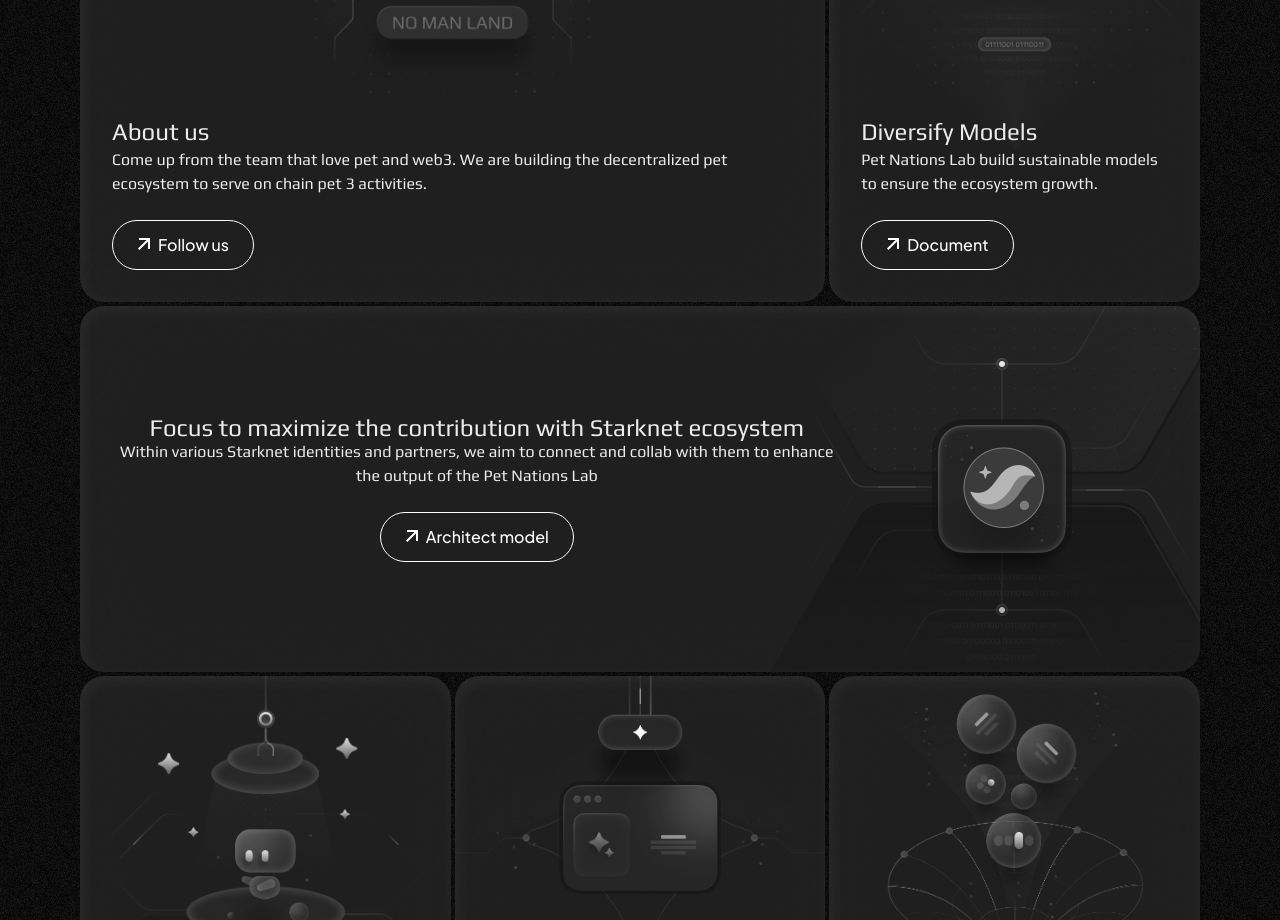
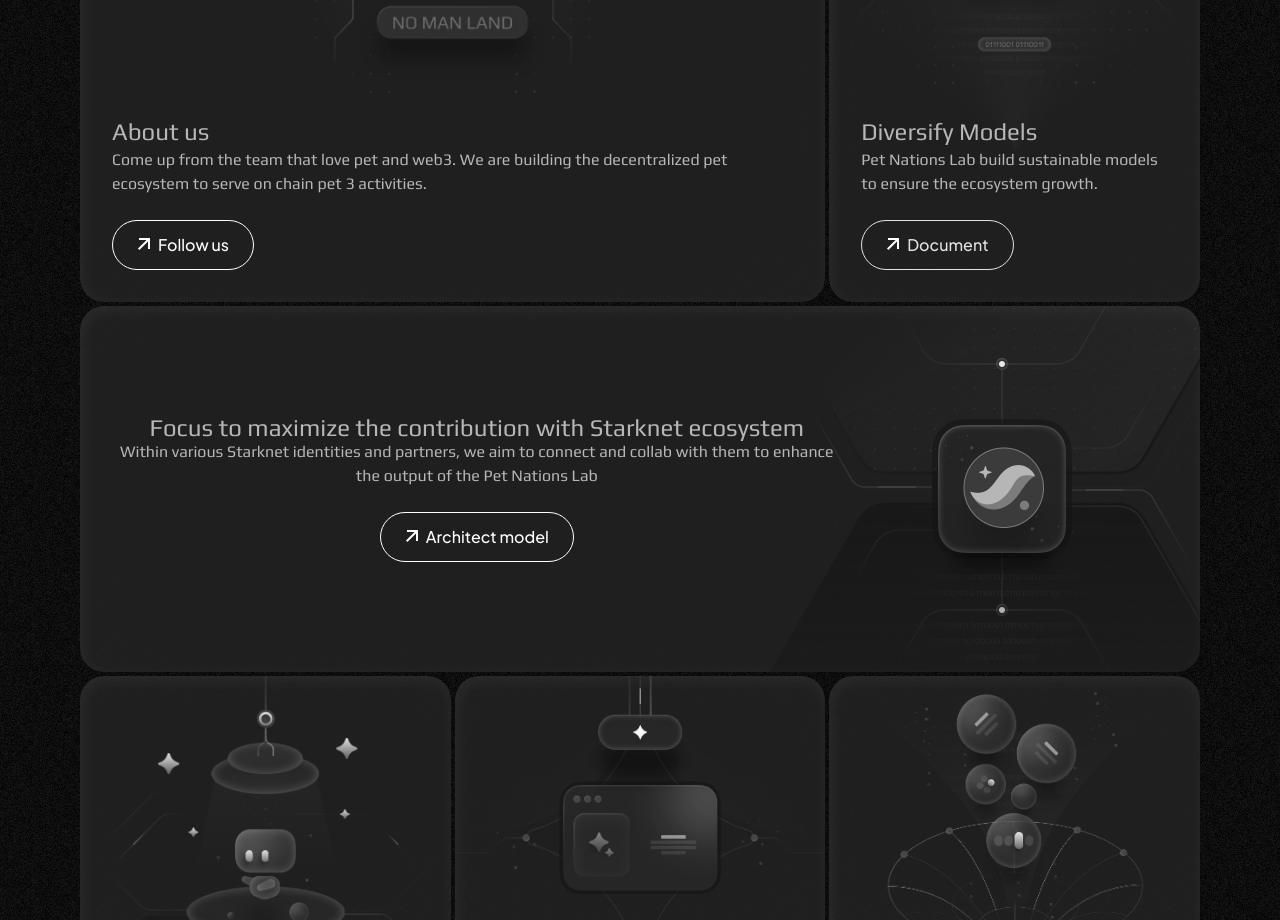
Before and after one commit to Pet-Nations/starkpet-lp, a Next.js app: page / in a window 1280 px wide. Shown: the part 900-1820 px from the top of the page. Built offline with nearby package versions, Linux system fonts and the light colour scheme.

Commit message:
tienmvv.Fix button in strategic button hover

```diff
--- a/src/app/assets/styles/strategic/about-us.scss
+++ b/src/app/assets/styles/strategic/about-us.scss
@@ -19,7 +19,7 @@
     @apply flex flex-col gap-6 w-full h-full justify-end items-start px-4;
     .about-description {
       @apply flex flex-col gap-1;
-      color: rgba(248, 248, 248, 0.95);
+      color: rgba(248, 248, 248, 0.7);
       font-family: Play, sans-serif;
       font-size: 24px;
       font-style: normal;
--- a/src/app/assets/styles/strategic/diversify.scss
+++ b/src/app/assets/styles/strategic/diversify.scss
@@ -19,7 +19,7 @@
     @apply flex flex-col gap-6 w-full h-full items-start px-4 justify-end z-40;
     .diversify-description {
       @apply flex flex-col gap-1;
-      color: rgba(248, 248, 248, 0.95);
+      color: rgba(248, 248, 248, 0.7);
       font-family: Play, sans-serif;
       font-size: 24px;
       font-style: normal;
@@ -32,13 +32,13 @@
     .diversify-follow {
       @apply flex px-6 py-[6px] justify-center items-center gap-2 cursor-pointer;
       border-radius: 56px;
-      border: 0.5px solid #FFF;
+      border: 0.5px solid rgba(248, 248, 248, 0.9);
 
       p, svg {
         transition: transform 0.5s ease;
       }
       p {
-        color: #FFF;
+        color: rgba(248, 248, 248, 0.9);
         font-family: "Plus Jakarta Sans";
         font-size: 16px;
         font-style: normal;
--- a/src/app/assets/styles/strategic/system.scss
+++ b/src/app/assets/styles/strategic/system.scss
@@ -9,7 +9,7 @@
     @apply flex flex-col w-[70%] items-center justify-center gap-6 px-4;
     .system-description {
       @apply text-center text-[24px] font-normal leading-6;
-      color:  rgba(248, 248, 248, 0.95);
+      color:  rgba(248, 248, 248, 0.7);
       font-family: Play, sans-serif;
       p {
         @apply text-[16px];
```
